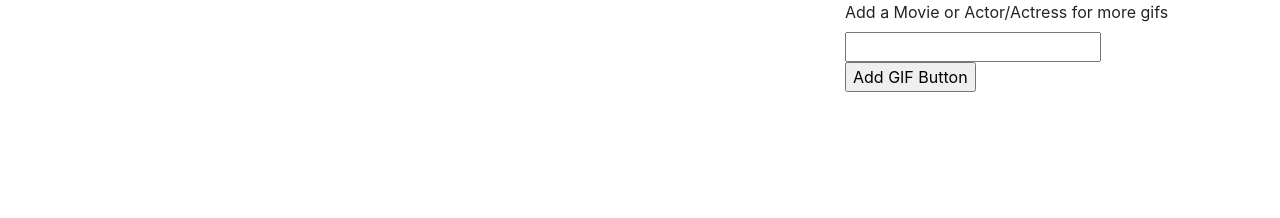
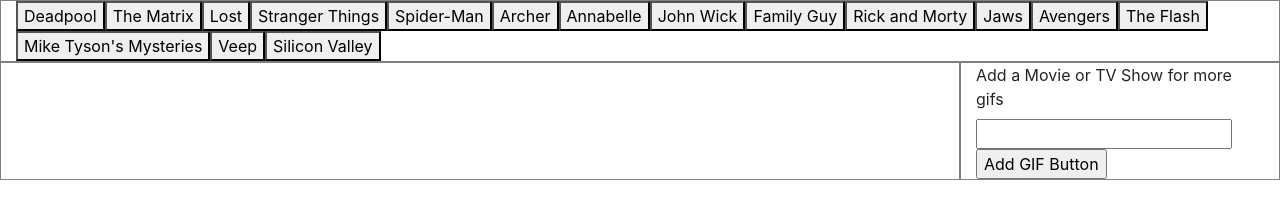
Before and after one commit to krenaldi/unit6-ajax, a plain HTML site: page index.html in a window 1280 px wide. Drawn offline with nearby package versions, Linux system fonts and the light colour scheme.

Commit message:
Adjusted div columns

```diff
--- a/index.html
+++ b/index.html
@@ -6,23 +6,23 @@
 <meta http-equiv="X-UA-Compatible" content="ie=edge">
 <link rel="stylesheet" href="https://cdnjs.cloudflare.com/ajax/libs/twitter-bootstrap/4.3.1/css/bootstrap.min.css">
 <link rel="stylesheet" href="https://cdnjs.cloudflare.com/ajax/libs/font-awesome/5.8.2/css/all.min.css">
-<link rel="stylesheet" href="style.css">
-<title>AJAX with Giphy</title>
+<link rel="stylesheet" href="css/style.css">
+<title>GifTastic</title>
 </head>
 <body>
-    <div class="container">
+    <div class="container-fluid">
         <div class="row">
-            <div class="col" id="button-div">
+            <div class="col-12" id="button-div" style="border: 1px solid gray">
 
             </div>
         </div>
         <div class="row">
-            <div class="col-8" id="gifs-appear-here">
+            <div class="col-9" id="gifs-appear-here" style="border: 1px solid gray">
 
             </div>
-            <div class="col-4">
+            <div class="col-3" style="border: 1px solid gray">
                     <form id="gif-form">
-                            <label for="gif-input">Add a Movie or Actor/Actress for more gifs</label>
+                            <label for="gif-input">Add a Movie or TV Show for more gifs</label>
                             <input type="text" id="gif-input">
                             <br>
                             <!-- Button triggers new button to be added -->
@@ -34,5 +34,6 @@
 
 <script src="https://cdnjs.cloudflare.com/ajax/libs/jquery/3.4.1/jquery.min.js"></script>
 <script src="https://cdnjs.cloudflare.com/ajax/libs/twitter-bootstrap/4.3.1/js/bootstrap.min.js"></script>
+<script src="javascript/logic.js"></script>
 </body>
 </html>
```
